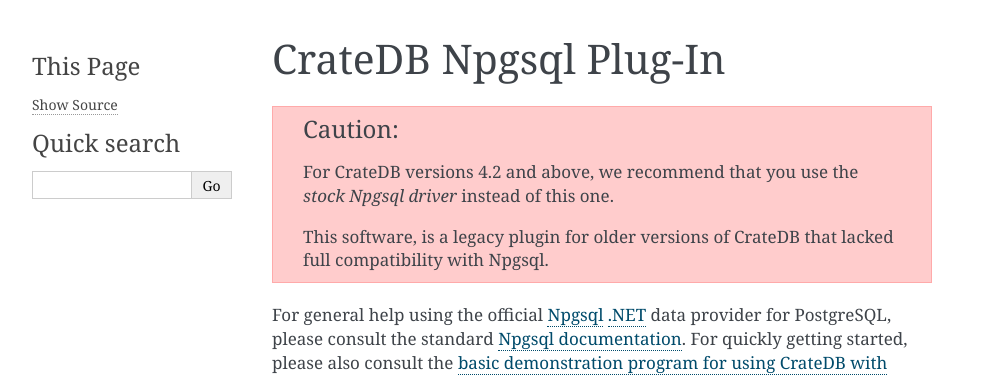
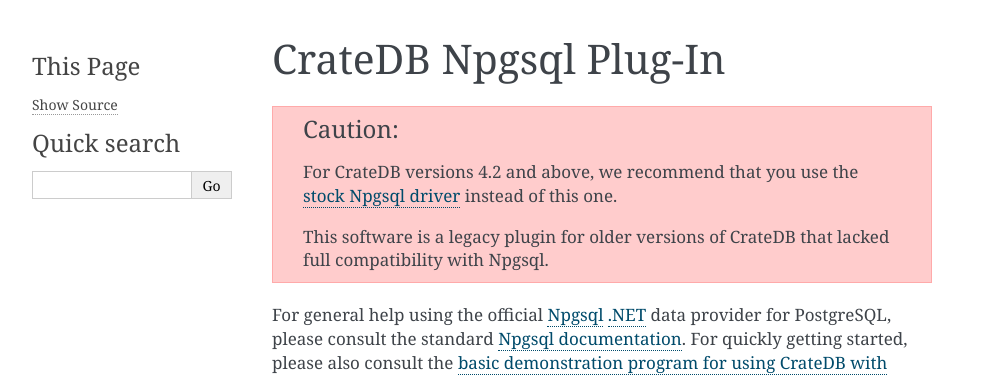
Before and after one commit to crate/crate-npgsql, a Sphinx documentation site: the page built from docs/index.rst, in a window 1280 px wide. Shown: the top 378 px of the page, without its empty margins (148-1141 px from the left). Built offline with Sphinx 7.4.7, drawn with Linux system fonts in a browser that asks for light colours.

Commit message:
Documentation: Fix admonition syntax

```diff
--- a/docs/connect.rst
+++ b/docs/connect.rst
@@ -9,7 +9,7 @@
 .. CAUTION::
 
     For CrateDB versions 4.2 and above, we recommend that you use the `stock
-    Npgsql driver` instead of this one.
+    Npgsql driver`_ instead of this one.
 
     This software is a legacy plugin for older versions of CrateDB that lacked
     full compatibility with Npgsql.
--- a/docs/getting-started.rst
+++ b/docs/getting-started.rst
@@ -9,7 +9,7 @@
 .. CAUTION::
 
     For CrateDB versions 4.2 and above, we recommend that you use the `stock
-    Npgsql driver` instead of this one.
+    Npgsql driver`_ instead of this one.
 
     This software is a legacy plugin for older versions of CrateDB that lacked
     full compatibility with Npgsql.
--- a/docs/index.rst
+++ b/docs/index.rst
@@ -8,9 +8,9 @@
 .. CAUTION::
 
     For CrateDB versions 4.2 and above, we recommend that you use the `stock
-    Npgsql driver` instead of this one.
+    Npgsql driver`_ instead of this one.
 
-    This software, is a legacy plugin for older versions of CrateDB that lacked
+    This software is a legacy plugin for older versions of CrateDB that lacked
     full compatibility with Npgsql.
 
 For general help using the official `Npgsql`_ `.NET`_ data provider for
```
